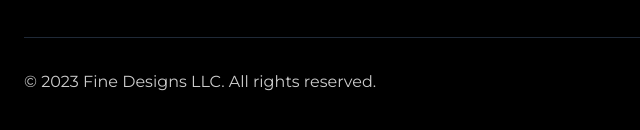
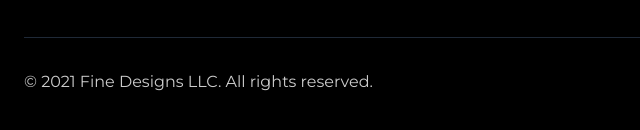
Before and after one commit to kiwii666/kiwii666.github-io, a plain HTML site: page index.html in a window 1280 px wide. Shown: the part 5879-6009 px from the top of the page, 0-640 px from the left. Drawn offline with nearby package versions, Linux system fonts and the light colour scheme.

Commit message:
Update index.html

```diff
--- a/index.html
+++ b/index.html
@@ -555,7 +555,7 @@
 
             <div class="border-t border-gray-800 mt-12 pt-8 flex flex-col md:flex-row justify-between items-center">
                 <p class="opacity-80 mb-4 md:mb-0">
-                    &copy; 2023 Fine Designs LLC. All rights reserved.
+                    &copy; 2021 Fine Designs LLC. All rights reserved.
                 </p>
                 <div class="flex space-x-6">
                     <a href="#" class="opacity-80 hover:text-accent transition">Privacy Policy</a>
```
